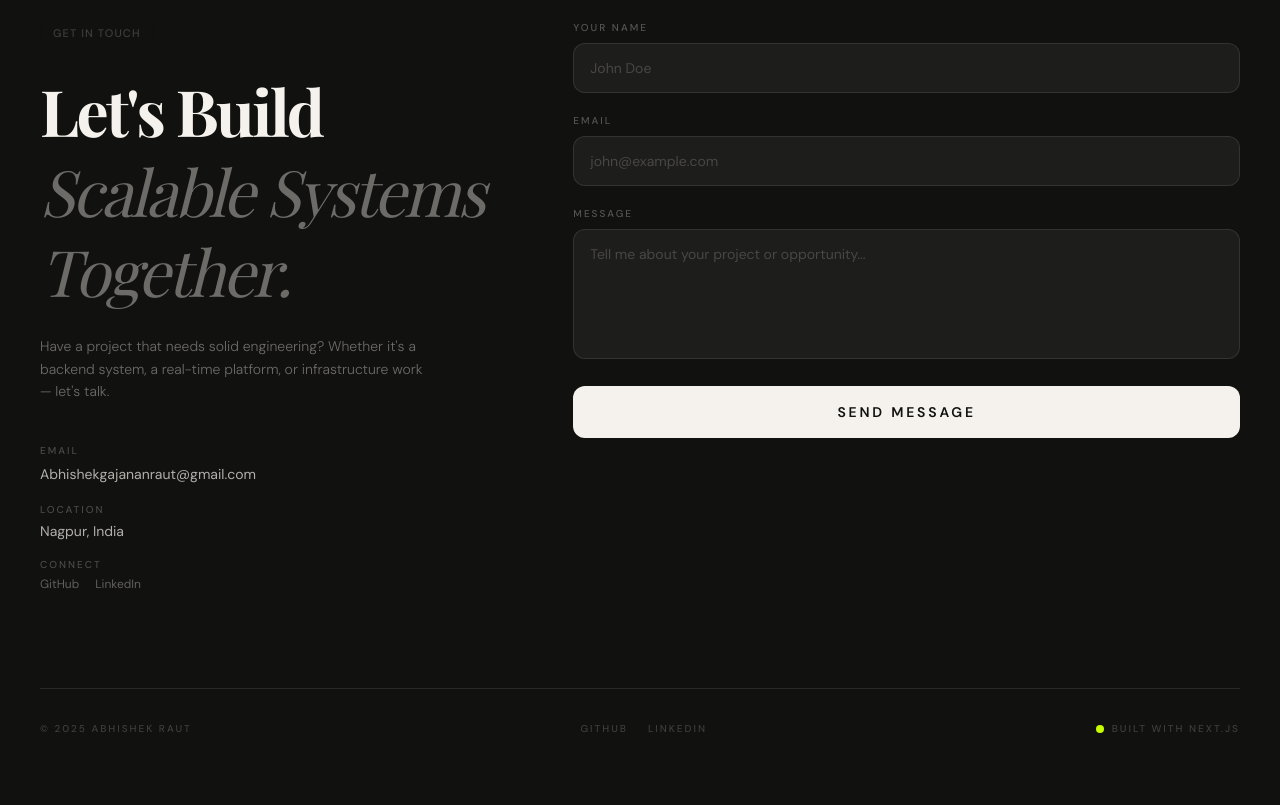
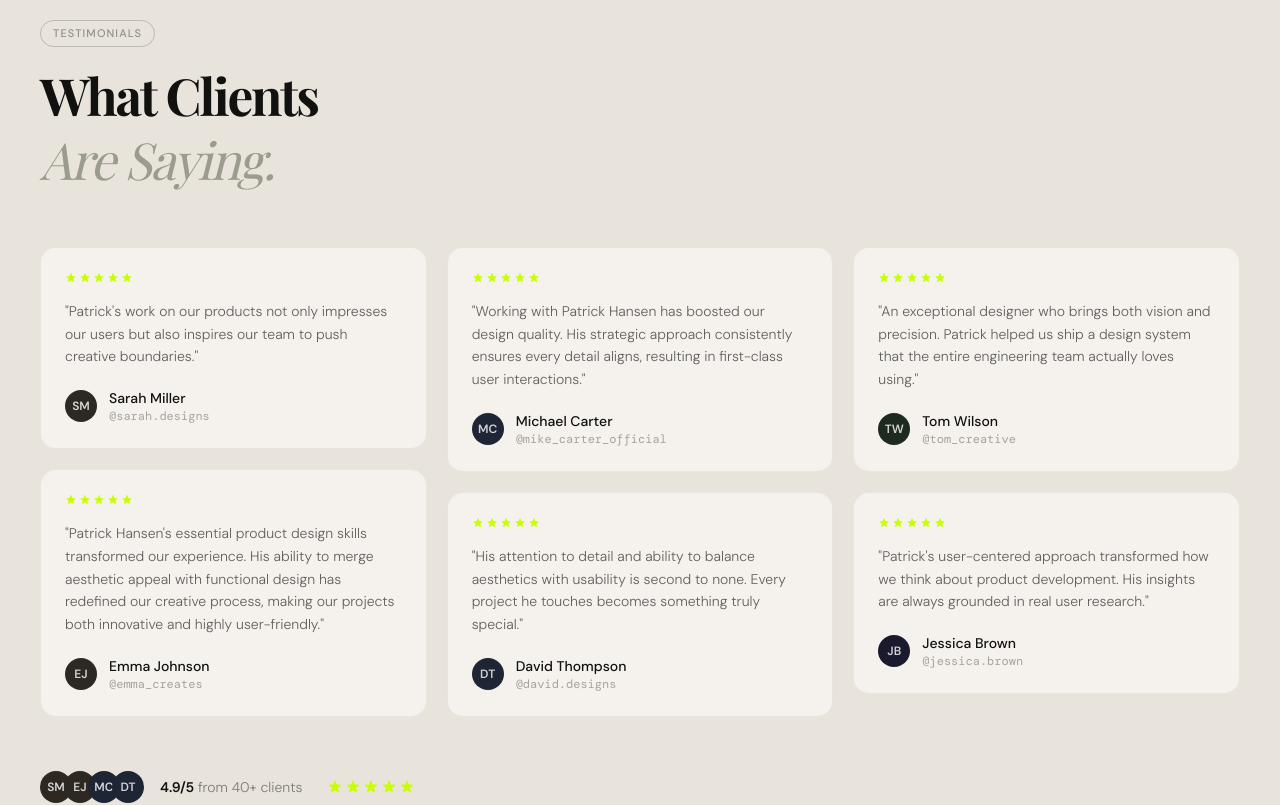
Before and after one commit to abhishekraut01/Portfolio, a Next.js app: page / in a window 1280 px wide. Shown: the part 6080-6885 px from the top of the page. Built offline with nearby package versions, Linux system fonts and the light colour scheme; no server answers; a web font is replaced by a local one.

Commit message:
feat: add contact form and client testimonials sections to the portfolio.

```diff
--- a/app/page.tsx
+++ b/app/page.tsx
@@ -6,6 +6,7 @@ import Experience from '@/components/Experience'
 import Services from '@/components/Services'
 import FAQ from '@/components/FAQ'
 import Contact from '@/components/Contact'
+import Testimonials from '@/components/Testimonials'
 
 export default function Home() {
   return (
@@ -17,6 +18,7 @@ export default function Home() {
       <Experience />
       <Services />
       <FAQ />
+      <Testimonials />
       <Contact />
     </main>
   )
--- a/components/Contact.tsx
+++ b/components/Contact.tsx
@@ -120,7 +120,7 @@ export default function Contact() {
         {/* Footer */}
         <div className="mt-24 pt-8 border-t border-cream/10 flex items-center justify-between flex-wrap gap-4">
           <p className="text-[10px] tracking-widest uppercase text-cream/20 font-medium">
-            © 2025 Abhishek Raut
+            © 2026 Abhishek Raut
           </p>
           <div className="flex items-center gap-5">
             <a href="https://github.com/abhishekraut01" target="_blank" rel="noopener noreferrer" className="text-[10px] tracking-widest uppercase text-cream/20 hover:text-cream/50 transition-colors font-medium">
@@ -132,7 +132,7 @@ export default function Contact() {
           </div>
           <div className="flex items-center gap-2">
             <div className="w-2 h-2 rounded-full bg-[#C8FF00]" />
-            <span className="text-[10px] tracking-widest uppercase text-cream/20 font-medium">Built with Next.js</span>
+            <span className="text-[10px] tracking-widest uppercase text-cream/20 font-medium">Built with 💗 by Abhishek Raut</span>
           </div>
         </div>
       </div>
--- /dev/null
+++ b/components/Testimonials.tsx
@@ -0,0 +1,125 @@
+'use client'
+
+const testimonials = [
+  {
+    quote: 'Patrick\'s work on our products not only impresses our users but also inspires our team to push creative boundaries.',
+    name: 'Sarah Miller',
+    handle: '@sarah.designs',
+    role: 'Head of Design',
+  },
+  {
+    quote: 'Patrick Hansen\'s essential product design skills transformed our experience. His ability to merge aesthetic appeal with functional design has redefined our creative process, making our projects both innovative and highly user-friendly.',
+    name: 'Emma Johnson',
+    handle: '@emma_creates',
+    role: 'CEO, Forma',
+  },
+  {
+    quote: 'Working with Patrick Hansen has boosted our design quality. His strategic approach consistently ensures every detail aligns, resulting in first-class user interactions.',
+    name: 'Michael Carter',
+    handle: '@mike_carter_official',
+    role: 'Product Lead',
+  },
+  {
+    quote: 'His attention to detail and ability to balance aesthetics with usability is second to none. Every project he touches becomes something truly special.',
+    name: 'David Thompson',
+    handle: '@david.designs',
+    role: 'Founder, Beacon',
+  },
+  {
+    quote: 'An exceptional designer who brings both vision and precision. Patrick helped us ship a design system that the entire engineering team actually loves using.',
+    name: 'Tom Wilson',
+    handle: '@tom_creative',
+    role: 'CTO, Orbit',
+  },
+  {
+    quote: 'Patrick\'s user-centered approach transformed how we think about product development. His insights are always grounded in real user research.',
+    name: 'Jessica Brown',
+    handle: '@jessica.brown',
+    role: 'VP Product',
+  },
+]
+
+function Avatar({ name }: { name: string }) {
+  const initials = name.split(' ').map(n => n[0]).join('')
+  const colors = ['#2d2922', '#1a1a2e', '#1e2535', '#2a1f1f', '#1f2a1f', '#2a1f2a']
+  const color = colors[name.length % colors.length]
+  return (
+    <div
+      className="w-8 h-8 rounded-full flex items-center justify-center text-xs font-bold text-white/80 shrink-0"
+      style={{ backgroundColor: color }}
+    >
+      {initials}
+    </div>
+  )
+}
+
+export default function Testimonials() {
+  return (
+    <section className="py-24 md:py-32 bg-warm">
+      <div className="max-w-7xl mx-auto px-6 md:px-10">
+        {/* Header */}
+        <div className="flex items-end justify-between mb-14 flex-wrap gap-4">
+          <div>
+            <span className="tag-pill text-charcoal/40 mb-4 inline-block">Testimonials</span>
+            <h2 className="text-[clamp(28px,4vw,52px)] font-display font-bold leading-tight tracking-tighter text-charcoal">
+              What Clients<br />
+              <span className="italic font-normal text-muted">Are Saying.</span>
+            </h2>
+          </div>
+        </div>
+
+        {/* Masonry-style grid */}
+        <div className="columns-1 md:columns-2 lg:columns-3 gap-5 space-y-5">
+          {testimonials.map((t, i) => (
+            <div
+              key={i}
+              className="card-hover break-inside-avoid bg-[#F5F2ED] rounded-2xl p-6 border border-charcoal/5"
+            >
+              {/* Stars */}
+              <div className="flex gap-0.5 mb-4">
+                {[...Array(5)].map((_, s) => (
+                  <svg key={s} className="w-3 h-3 text-[#C8FF00]" fill="currentColor" viewBox="0 0 20 20">
+                    <path d="M9.049 2.927c.3-.921 1.603-.921 1.902 0l1.07 3.292a1 1 0 00.95.69h3.462c.969 0 1.371 1.24.588 1.81l-2.8 2.034a1 1 0 00-.364 1.118l1.07 3.292c.3.921-.755 1.688-1.54 1.118l-2.8-2.034a1 1 0 00-1.175 0l-2.8 2.034c-.784.57-1.838-.197-1.539-1.118l1.07-3.292a1 1 0 00-.364-1.118L2.98 8.72c-.783-.57-.38-1.81.588-1.81h3.461a1 1 0 00.951-.69l1.07-3.292z" />
+                  </svg>
+                ))}
+              </div>
+
+              <p className="text-sm text-charcoal/65 leading-relaxed font-light mb-5">
+                "{t.quote}"
+              </p>
+
+              <div className="flex items-center gap-3">
+                <Avatar name={t.name} />
+                <div>
+                  <p className="text-sm font-medium text-charcoal">{t.name}</p>
+                  <p className="text-xs text-charcoal/35 font-mono">{t.handle}</p>
+                </div>
+              </div>
+            </div>
+          ))}
+        </div>
+
+        {/* Rating summary */}
+        <div className="mt-12 flex items-center gap-6 flex-wrap">
+          <div className="flex items-center gap-2">
+            <div className="flex -space-x-2">
+              {testimonials.slice(0, 4).map((t, i) => (
+                <Avatar key={i} name={t.name} />
+              ))}
+            </div>
+            <span className="text-sm text-charcoal/50 font-light ml-2">
+              <span className="font-semibold text-charcoal">4.9/5</span> from 40+ clients
+            </span>
+          </div>
+          <div className="flex gap-0.5">
+            {[...Array(5)].map((_, s) => (
+              <svg key={s} className="w-4 h-4 text-[#C8FF00]" fill="currentColor" viewBox="0 0 20 20">
+                <path d="M9.049 2.927c.3-.921 1.603-.921 1.902 0l1.07 3.292a1 1 0 00.95.69h3.462c.969 0 1.371 1.24.588 1.81l-2.8 2.034a1 1 0 00-.364 1.118l1.07 3.292c.3.921-.755 1.688-1.54 1.118l-2.8-2.034a1 1 0 00-1.175 0l-2.8 2.034c-.784.57-1.838-.197-1.539-1.118l1.07-3.292a1 1 0 00-.364-1.118L2.98 8.72c-.783-.57-.38-1.81.588-1.81h3.461a1 1 0 00.951-.69l1.07-3.292z" />
+              </svg>
+            ))}
+          </div>
+        </div>
+      </div>
+    </section>
+  )
+}
```
